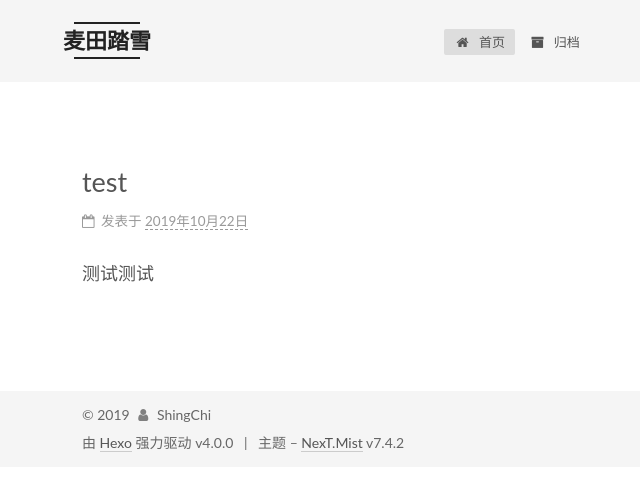
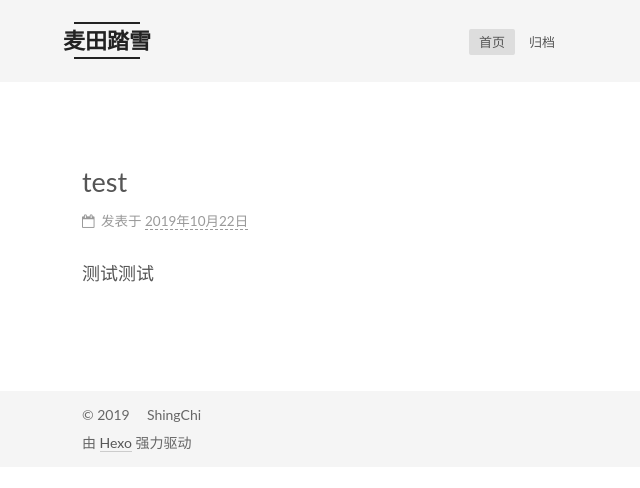
Before and after one commit to shingchi/shingchi.github.com, a plain HTML site: page index.html in a window 1280 px wide. Shown: the whole page, without its empty margins (158-798 px from the left). Drawn offline with Linux system fonts and the light colour scheme.

Commit message:
Site updated: 2019-10-31 09:18:12

```diff
--- a/index.html
+++ b/index.html
@@ -146,9 +146,7 @@
 
         <li class="menu-item menu-item-home">
 
-
-
-    <a href="/" rel="section"><i class="fa fa-fw fa-home"></i>首页</a>
+    <a href="/" rel="section">首页</a>
 
   </li>
 
@@ -159,9 +157,7 @@
 
         <li class="menu-item menu-item-archives">
 
-
-
-    <a href="/archives/" rel="section"><i class="fa fa-fw fa-archive"></i>归档</a>
+    <a href="/archives/" rel="section">归档</a>
 
   </li>
 
@@ -280,16 +276,11 @@
   &copy;
   <span itemprop="copyrightYear">2019</span>
   <span class="with-love">
-    <i class="fa fa-user"></i>
+    <i class="fa fa-false"></i>
   </span>
   <span class="author" itemprop="copyrightHolder">ShingChi</span>
 </div>
-  <div class="powered-by">由 <a href="https://hexo.io/" class="theme-link" rel="noopener" target="_blank">Hexo</a> 强力驱动 v4.0.0
-  </div>
-  <span class="post-meta-divider">|</span>
-  <div class="theme-info">
-
-    主题 – <a href="https://mist.theme-next.org/" class="theme-link" rel="noopener" target="_blank">NexT.Mist</a> v7.4.2
+  <div class="powered-by">由 <a href="https://hexo.io/" class="theme-link" rel="noopener" target="_blank">Hexo</a> 强力驱动
   </div>
 
 
```
Also changed, not shown: 2019/test/index.html (+4 -13 lines), archives/2019/10/index.html (+4 -13 lines), archives/2019/index.html (+4 -13 lines), archives/index.html (+4 -13 lines).
